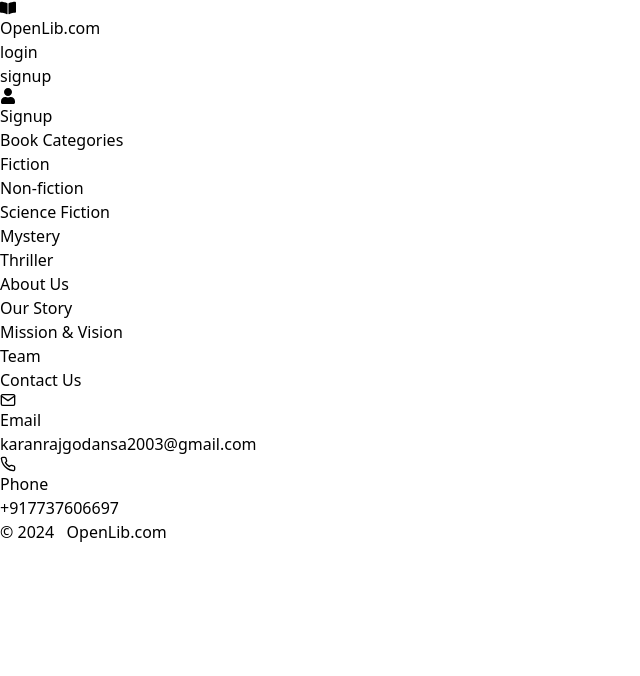
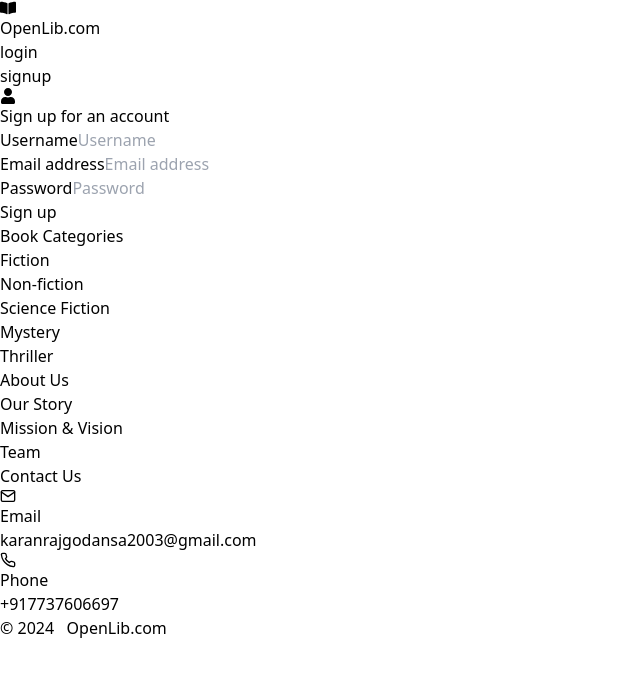
Before and after one commit to ANANDSYADAV/Library-Management-System, a React (Vite) app in the folder Client/: page /signup in a window 1280 px wide. Shown: the top 676 px of the page, without its empty margins (0-640 px from the left). Built offline with nearby package versions, Linux system fonts and the light colour scheme.

Commit message:
add login and signup

```diff
--- a/Client/src/App.jsx
+++ b/Client/src/App.jsx
@@ -21,7 +21,7 @@
           <Route path="/" element={<Home />} />
             <Route path="/login" element={<Login />} />
             <Route path="/signup" element={<Signup />} />
-            <Route path="/book/:bookid" element={<BookDetail />} />
+            <Route path="/book/:bookid/:cover_i" element={<BookDetail />} />
             <Route path="/user/:userid" element={<UserDetail />} />
             <Route path="/author/:authorid" element={<AuthorDetail />} />
             <Route path="/aboutus" element={<AboutUs />} />
--- a/Client/src/components/Swipeit.jsx
+++ b/Client/src/components/Swipeit.jsx
@@ -77,7 +77,7 @@
                   alt="Book Cover"
                   className='h-[350px] w-full'
                 />
-                <Link to={`/book/${encodeURIComponent(book.key)}`} className='h-[50px] w-full flex justify-center items-center cursor-pointer hover:bg-black hover:text-white'>
+                <Link to={`/book/${encodeURIComponent(book.key)}/${encodeURIComponent(book.cover_i)}`} className='h-[50px] w-full flex justify-center items-center cursor-pointer hover:bg-black hover:text-white'>
                   {book.title}
                 </Link>
               </SwiperSlide>
--- a/Client/src/pages/Login.jsx
+++ b/Client/src/pages/Login.jsx
@@ -1,9 +1,64 @@
-import React from 'react'
+import React, { useState } from 'react';
 
-function Login() {
-  return (
-    <div>Login</div>
-  )
+function LoginForm() {
+    const [email, setEmail] = useState('');
+    const [password, setPassword] = useState('');
+
+    const handleSubmit = (e) => {
+        e.preventDefault();
+        console.log('Email:', email);
+        console.log('Password:', password);
+    };
+
+    return (
+        <div className="min-h-screen flex items-center justify-center bg-gray-50 py-12 px-4 sm:px-6 lg:px-8">
+            <div className="max-w-md w-full space-y-8">
+                <div>
+                    <h2 className="mt-6 text-center text-3xl font-extrabold text-gray-900">Sign in to your account</h2>
+                </div>
+                <form className="mt-8 space-y-6" onSubmit={handleSubmit}>
+                    <div className="rounded-md shadow-sm -space-y-px">
+                        <div>
+                            <label htmlFor="email" className="sr-only">Email address</label>
+                            <input
+                                id="email"
+                                name="email"
+                                type="email"
+                                autoComplete="email"
+                                required
+                                className="appearance-none rounded-none relative block w-full px-3 py-2 border border-gray-300 placeholder-gray-500 text-gray-900 rounded-t-md focus:outline-none focus:ring-indigo-500 focus:border-indigo-500 focus:z-10 sm:text-sm"
+                                placeholder="Email address"
+                                value={email}
+                                onChange={(e) => setEmail(e.target.value)}
+                            />
+                        </div>
+                        <div>
+                            <label htmlFor="password" className="sr-only">Password</label>
+                            <input
+                                id="password"
+                                name="password"
+                                type="password"
+                                autoComplete="current-password"
+                                required
+                                className="appearance-none rounded-none relative block w-full px-3 py-2 border border-gray-300 placeholder-gray-500 text-gray-900 rounded-b-md focus:outline-none focus:ring-indigo-500 focus:border-indigo-500 focus:z-10 sm:text-sm"
+                                placeholder="Password"
+                                value={password}
+                                onChange={(e) => setPassword(e.target.value)}
+                            />
+                        </div>
+                    </div>
+                    <div>
+                        <button
+                            type="submit"
+                            className="group relative w-full flex justify-center py-2 px-4 border border-transparent text-sm font-medium rounded-md text-white bg-indigo-600 hover:bg-indigo-700 focus:outline-none focus:ring-2 focus:ring-offset-2 focus:ring-indigo-500"
+                        >
+                            Sign in
+                        </button>
+                    </div>
+                </form>
+            </div>
+        </div>
+    );
 }
 
-export default Login
+export default LoginForm;
--- a/Client/src/pages/Signup.jsx
+++ b/Client/src/pages/Signup.jsx
@@ -1,9 +1,80 @@
-import React from 'react'
+import React, { useState } from 'react';
 
-function Signup() {
-  return (
-    <div>Signup</div>
-  )
+function SignupForm() {
+    const [username, setUsername] = useState('');
+    const [email, setEmail] = useState('');
+    const [password, setPassword] = useState('');
+
+    const handleSubmit = (e) => {
+        e.preventDefault();
+        console.log('Username:', username);
+        console.log('Email:', email);
+        console.log('Password:', password);
+    };
+
+    return (
+        <div className="min-h-screen flex items-center justify-center bg-gray-50 py-12 px-4 sm:px-6 lg:px-8">
+            <div className="max-w-md w-full space-y-8">
+                <div>
+                    <h2 className="mt-6 text-center text-3xl font-extrabold text-gray-900">Sign up for an account</h2>
+                </div>
+                <form className="mt-8 space-y-6" onSubmit={handleSubmit}>
+                    <div className="rounded-md shadow-sm -space-y-px">
+                        <div>
+                            <label htmlFor="username" className="sr-only">Username</label>
+                            <input
+                                id="username"
+                                name="username"
+                                type="text"
+                                autoComplete="username"
+                                required
+                                className="appearance-none rounded-none relative block w-full px-3 py-2 border border-gray-300 placeholder-gray-500 text-gray-900 rounded-t-md focus:outline-none focus:ring-indigo-500 focus:border-indigo-500 focus:z-10 sm:text-sm"
+                                placeholder="Username"
+                                value={username}
+                                onChange={(e) => setUsername(e.target.value)}
+                            />
+                        </div>
+                        <div>
+                            <label htmlFor="email" className="sr-only">Email address</label>
+                            <input
+                                id="email"
+                                name="email"
+                                type="email"
+                                autoComplete="email"
+                                required
+                                className="appearance-none rounded-none relative block w-full px-3 py-2 border border-gray-300 placeholder-gray-500 text-gray-900 focus:outline-none focus:ring-indigo-500 focus:border-indigo-500 focus:z-10 sm:text-sm"
+                                placeholder="Email address"
+                                value={email}
+                                onChange={(e) => setEmail(e.target.value)}
+                            />
+                        </div>
+                        <div>
+                            <label htmlFor="password" className="sr-only">Password</label>
+                            <input
+                                id="password"
+                                name="password"
+                                type="password"
+                                autoComplete="new-password"
+                                required
+                                className="appearance-none rounded-none relative block w-full px-3 py-2 border border-gray-300 placeholder-gray-500 text-gray-900 rounded-b-md focus:outline-none focus:ring-indigo-500 focus:border-indigo-500 focus:z-10 sm:text-sm"
+                                placeholder="Password"
+                                value={password}
+                                onChange={(e) => setPassword(e.target.value)}
+                            />
+                        </div>
+                    </div>
+                    <div>
+                        <button
+                            type="submit"
+                            className="group relative w-full flex justify-center py-2 px-4 border border-transparent text-sm font-medium rounded-md text-white bg-indigo-600 hover:bg-indigo-700 focus:outline-none focus:ring-2 focus:ring-offset-2 focus:ring-indigo-500"
+                        >
+                            Sign up
+                        </button>
+                    </div>
+                </form>
+            </div>
+        </div>
+    );
 }
 
-export default Signup
+export default SignupForm;
```
Also changed, not shown: Client/src/pages/BookDetail.jsx (+36 -10 lines).
